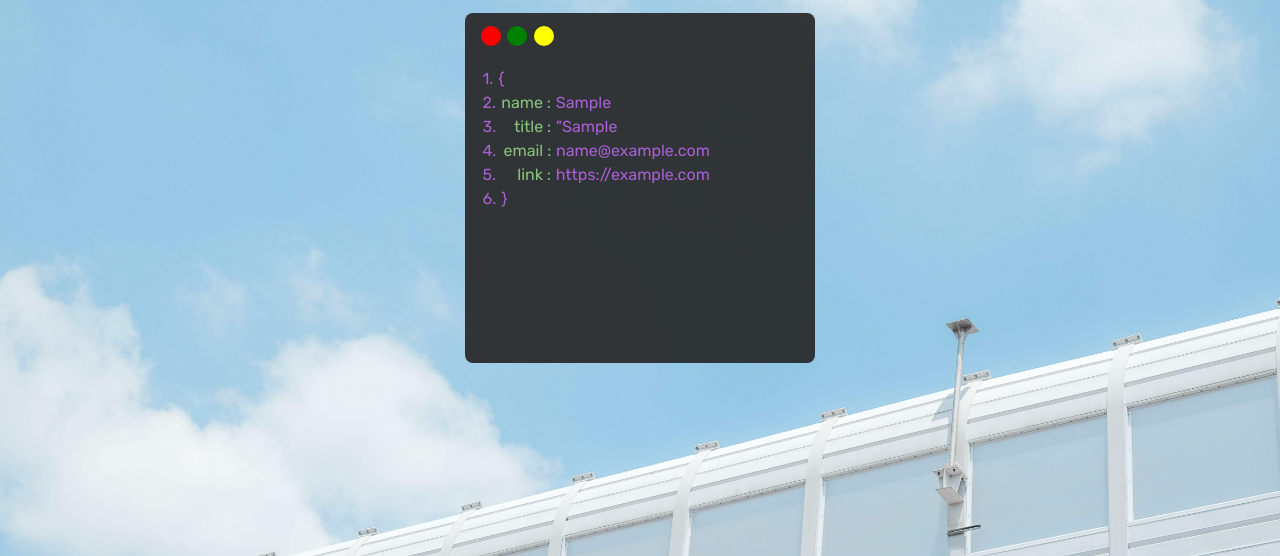
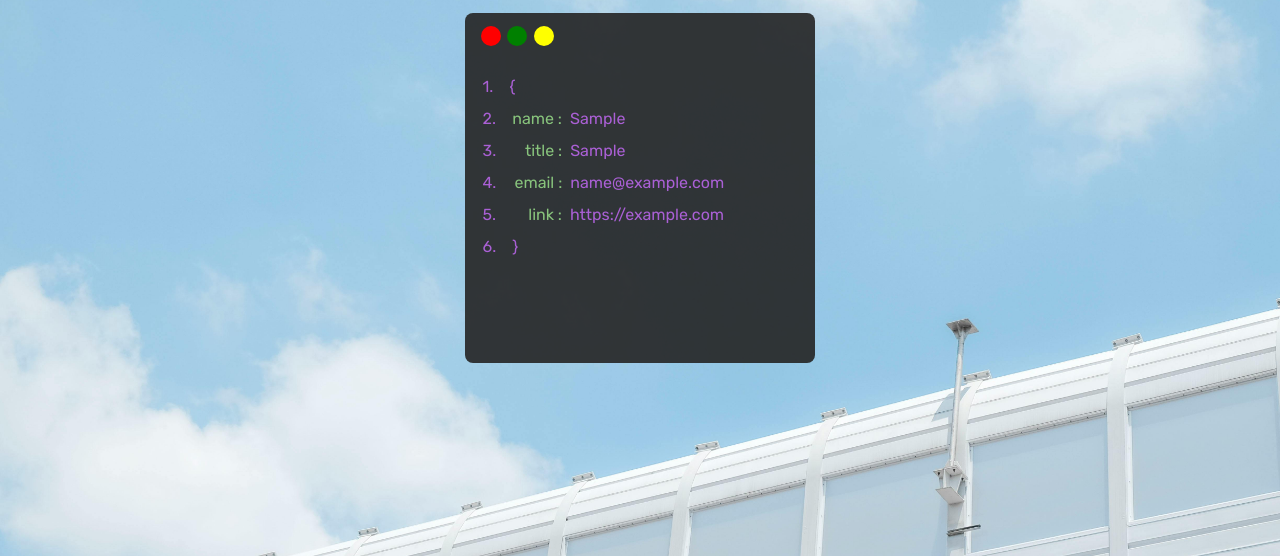
Before and after one commit to rjsudhin/json-card-making-app, a plain HTML site: page index.html in a window 1280 px wide. Both pictures are taken after typing "Sample", "Sample", "name@example.com", "https://example.com" into the empty fields and a click on the button "CREATE". Shown: the part 244-800 px from the top of the page. Drawn offline with Linux system fonts and the light colour scheme.

Commit message:
spacing added in list elements of created cards

```diff
--- a/css/styles.css
+++ b/css/styles.css
@@ -148,6 +148,7 @@ body {
 .card .card-body ol li {
   display: flex;
   color: rgb(170, 96, 213);
+  margin: .5rem 0 ;
   div {
     color: rgba(160, 235, 143, 0.789);
   }
@@ -156,12 +157,12 @@ body {
 .card .card-body li::before {
   counter-increment: list-item-counter; /* increment counter for each li */
   content: counter(list-item-counter) ". "; /* Display the counter value */
-  margin-right: 5px; /* Ajust spacing as needed */
+  margin-right: 1rem; /* Ajust spacing as needed */
 }
 
 .card .card-body ol li div {
   width: 50px;
-  margin-right: .3rem;
+  margin-right: .5rem;
   text-align: right;
 
 }
--- a/js/card-creation.js
+++ b/js/card-creation.js
@@ -58,7 +58,7 @@ function createJsonUI(arr) {
     <ol>
       <li>{</li>
       <li><div>name : </div>${arr[0]}</li>
-      <li><div>title : </div>"${arr[1]}</li>
+      <li><div>title : </div>${arr[1]}</li>
       <li><div>email : </div>${arr[2]}</li>
       <li><div>link : </div>${arr[3]}</li>
       <li>}</li>
```
